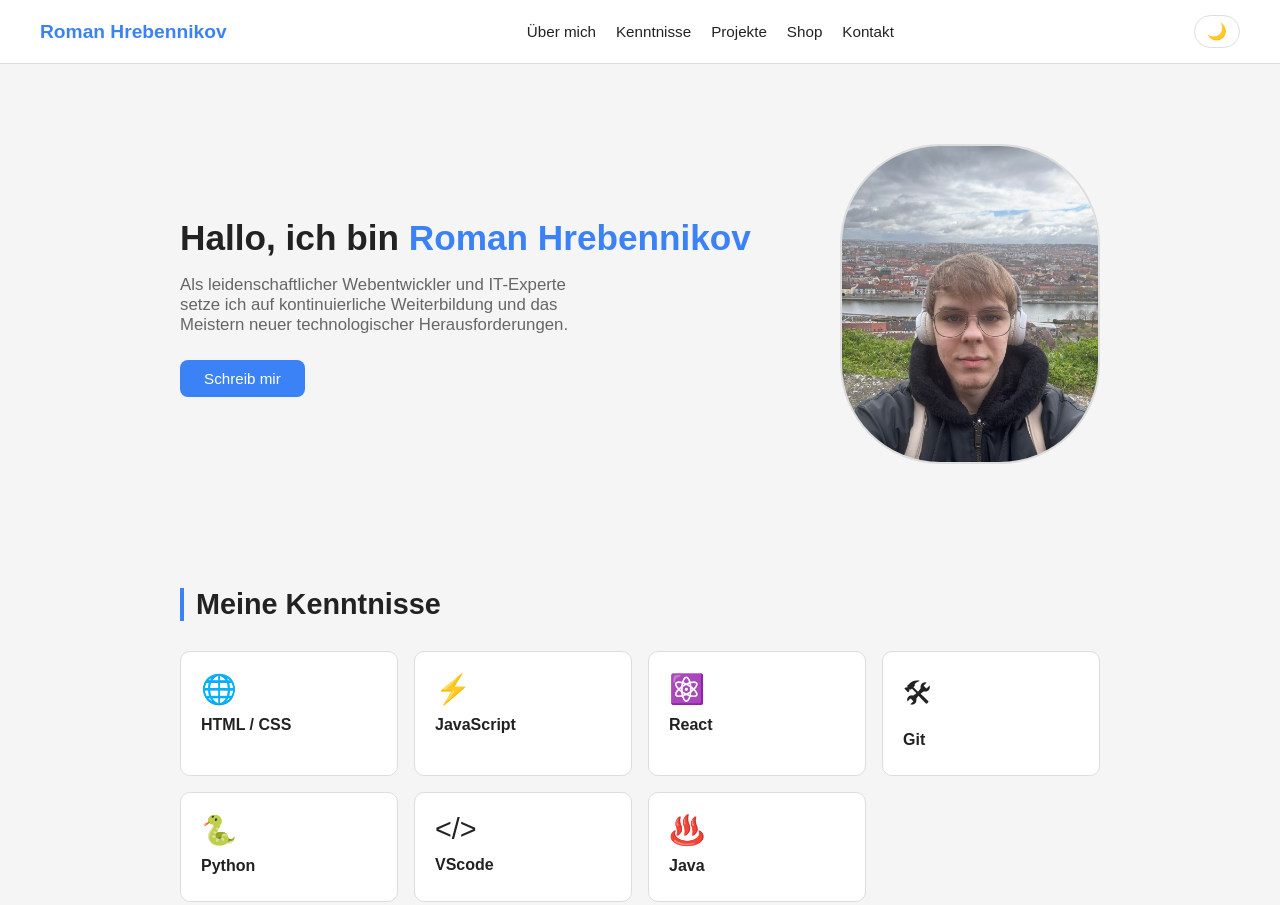
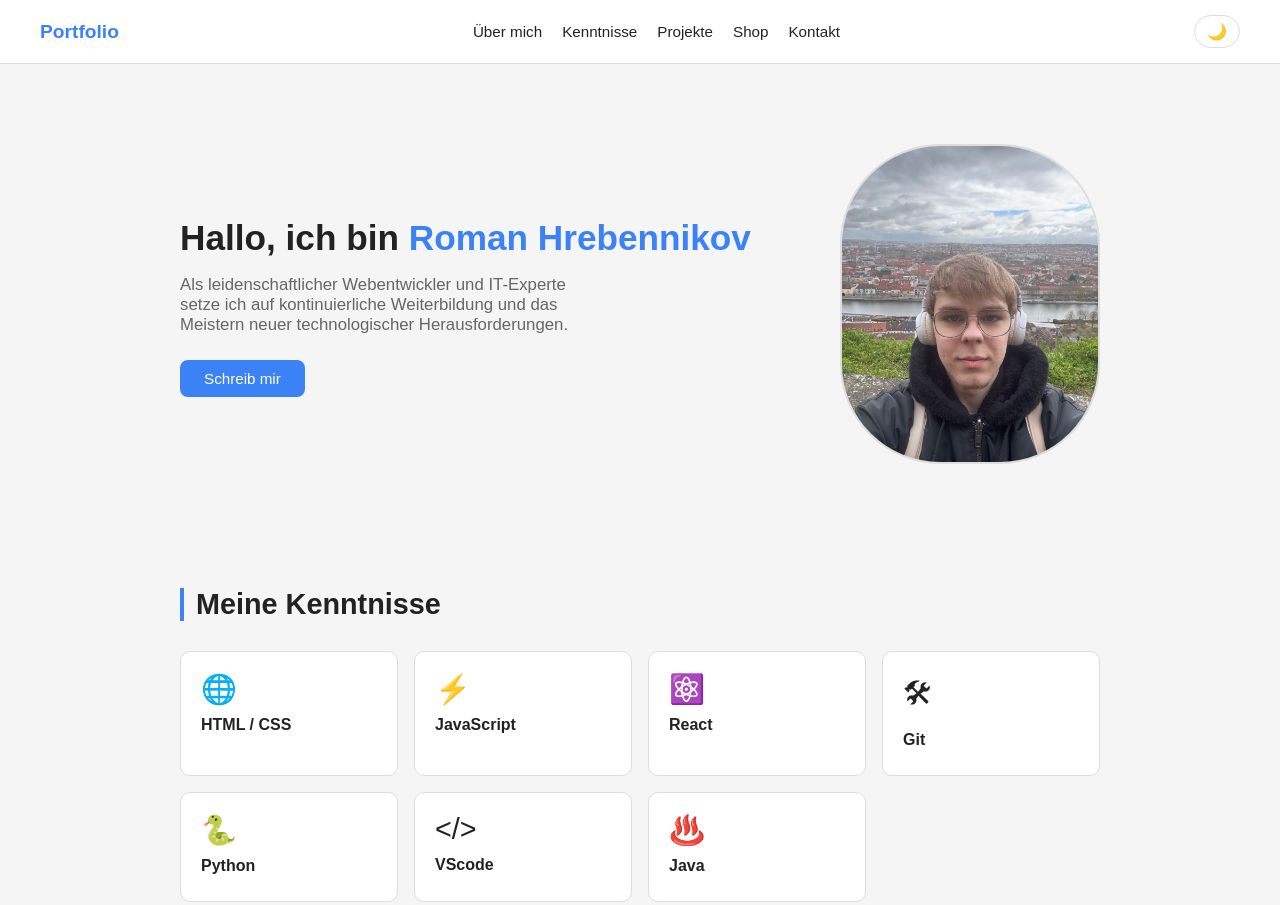
Before and after one commit to romalite/portfolio, a plain HTML site: page index.html in a window 1280 px wide. Shown: the top 905 px of the page. Drawn offline with Linux system fonts and the light colour scheme.

Commit message:
Update navbar logo text to 'Portfolio'

```diff
--- a/index.html
+++ b/index.html
@@ -10,7 +10,7 @@
 
   <!-- Navbar -->
   <nav id="navbar">
-    <div class="nav-logo">Roman Hrebennikov</div>
+    <div class="nav-logo">Portfolio</div>
     <ul id="nav-links">
       <!-- Links werden per JS eingefügt -->
     </ul>
```
